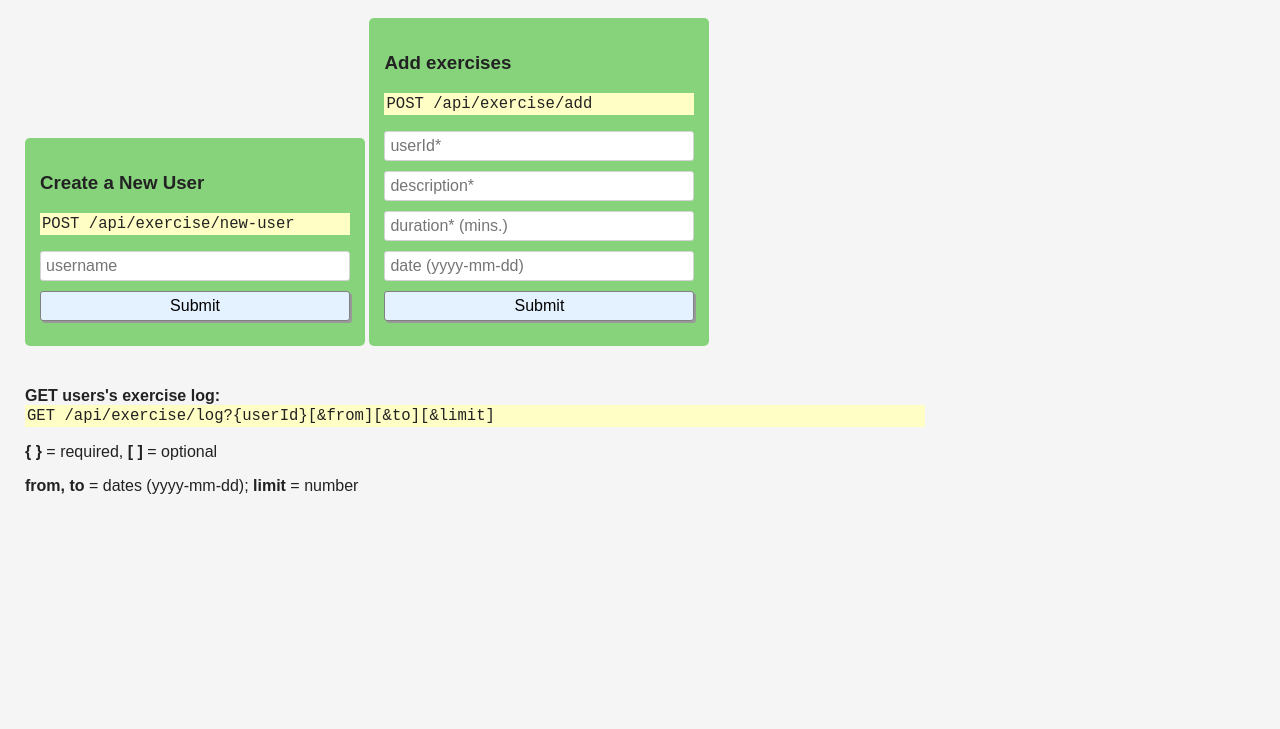
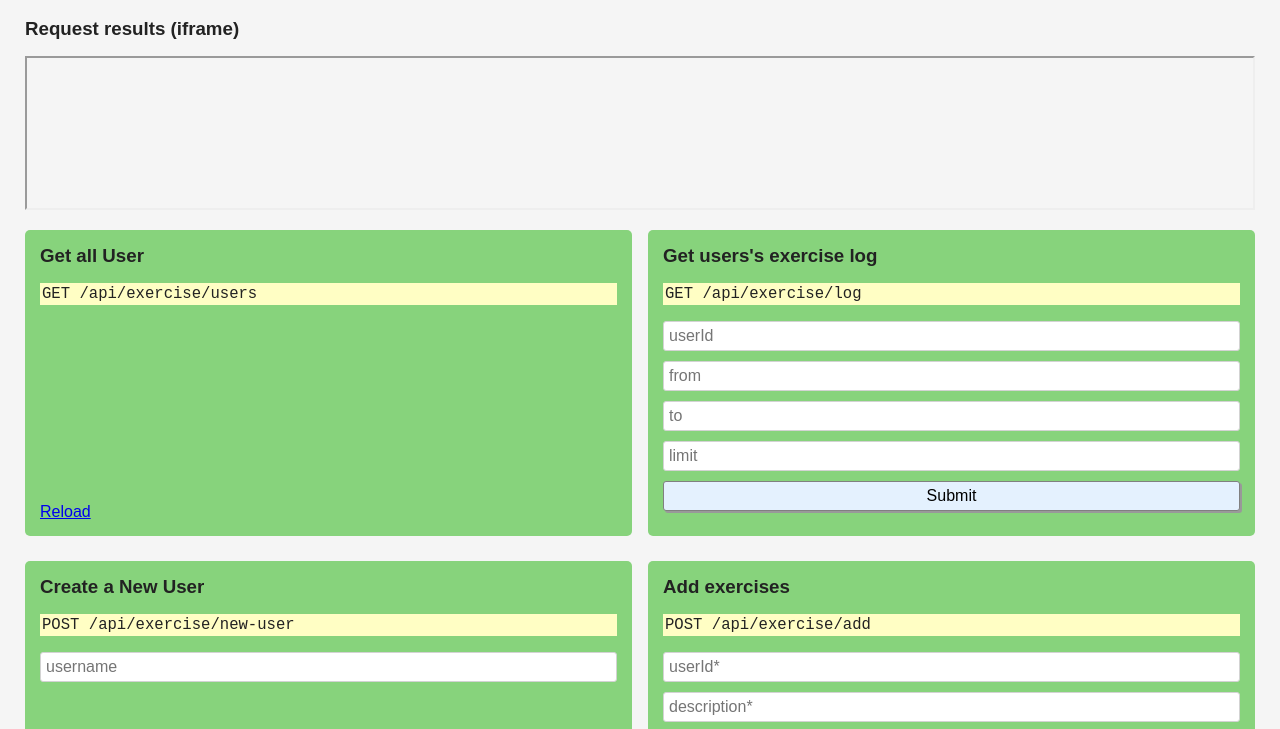
Before and after one commit to s-projects18/s-projects18-fcc-54, a website: page views/index.html in a window 1280 px wide. Shown: the part 65-794 px from the top of the page. Drawn offline with nearby package versions, Linux system fonts and the light colour scheme; files that its build step writes are made by us from their sources.

Commit message:
adjust getUser, index.html

```diff
--- a/public/style.css
+++ b/public/style.css
@@ -12,7 +12,9 @@ body {
 
 h1 {
   font-weight: bold;
-
+}
+h3 {
+  margin: 0 0 1rem 0;
 }
 
 .bold {
@@ -21,17 +23,40 @@ h1 {
 
 p {
   max-width: 900px;
+  margin: 0 0 1rem 0;
+  padding:0;
+}
+ul,li {
+  margin:0;
 }
 
-form {
+iframe {
+  width:100%;
+  margin:0 0 1rem 0;
+}
+
+@media only screen and (min-width: 769px) {
+  .form-box {
+    display:flex;
+  }
+
+  .form-box .form:first-child {
+    margin-right:1rem;
+  }
+}
+
+.form {
   margin-bottom: 25px;
   padding: 15px;
   background-color: #87D37C;
   display: inline-block;
   width: 100%;
-  max-width: 340px;
   border-radius: 5px;
+  display:flex;
+  flex-direction:column;
+  justify-content:space-between;
 }
+
 
 input {
   display: block;
@@ -62,5 +87,5 @@ code {
   background-color: #FFFEC4;
   padding: 2px;
   display:block;
-  margin:0 0 1rem 0;
+  margin:0;
 }
--- a/server.js
+++ b/server.js
@@ -63,7 +63,7 @@ app.post("/api/exercise/new-user", (req, res) => {
 );
 // next()-func
 const userCreated = res => doc => {
-      res.json({"doc":doc});
+  res.json({"doc":doc});
 }
 const userError = res => err => {
   res.json({"err":err});
--- a/views/index.html
+++ b/views/index.html
@@ -6,26 +6,63 @@
       <link rel="shortcut icon" href="https://cdn.hyperdev.com/us-east-1%3A52a203ff-088b-420f-81be-45bf559d01b1%2Ffavicon.ico" type="image/x-icon"/>
       <link href="https://fonts.googleapis.com/css?family=Roboto" rel="stylesheet" type="text/css">
       <link href="style.css" rel="stylesheet" type="text/css">
+     <script src="https://code.jquery.com/jquery-3.4.1.min.js" integrity="sha256-CSXorXvZcTkaix6Yvo6HppcZGetbYMGWSFlBw8HfCJo=" crossorigin="anonymous"></script>
+     <script src="fe.js"></script>
    </head>
 
    <body>
       <div class="container">
          <h1>Exercise tracker</h1>
-          <form action="/api/exercise/new-user" method="post">
+        <div class="Xform-box">
+          <div class="inner">
+            <h3>Request results (iframe)</h3>
+            <iframe name="result"></iframe>
+          </div>
+        </div>
+          <div class="form-box">
+            <div class="form">
+              <div class="inner">
+                <h3>Get all User</h3>
+                <p><code>GET /api/exercise/users</code></p>
+              </div>
+              <div id="allUser"></div>
+              <a href="/">Reload</a>
+            </div>
+          <form class="form" action="/api/exercise/log" method="get" target="result">
+            <div class="inner">
+            <h3>Get users's exercise log</h3>
+            <p><code>GET /api/exercise/log</code></p>
+            <input id="userId" type="text" name="userId" placeholder="userId">
+            <input id="userFrom" type="text" name="from" placeholder="from">
+            <input id="userTo" type="text" name="to" placeholder="to">
+            <input id="userLimit" type="text" name="limit" placeholder="limit">
+            </div>
+            <input type="submit" value="Submit">
+          </form>
+          </div>
+
+        </div>
+        <div class="form-box">
+          <form class="form" action="/api/exercise/new-user" method="post" target="result">
+            <div class="inner">
             <h3>Create a New User</h3>
             <p><code>POST /api/exercise/new-user</code></p>
             <input id="uname" type="text" name="username" placeholder="username">
+            </div>
             <input type="submit" value="Submit">
           </form>
-          <form action="/api/exercise/add" method="post">
+          <form class="form" action="/api/exercise/add" method="post" target="result">
+            <div class="inner">
             <h3>Add exercises</h3>
             <p><code>POST /api/exercise/add</code></p>
             <input id="uid" type="text" name="userId" placeholder="userId*">
             <input id="desc" type="text" name="description" placeholder="description*">
             <input id="dur" type="text" name="duration" placeholder="duration* (mins.)">
             <input id="dat" type="text" name="date" placeholder="date (yyyy-mm-dd)">
+            </div>
             <input type="submit" value="Submit">
           </form>
+        </div>
           <p><strong>GET users's exercise log: </strong><code>GET /api/exercise/log?{userId}[&amp;from][&amp;to][&amp;limit]</code></p>
           <p><strong>{ }</strong> = required, <strong>[ ]</strong> = optional</p>
           <p><strong>from, to</strong> = dates (yyyy-mm-dd); <strong>limit</strong> = number</p>
```
Also changed, not shown: helper/database.js (+45 -12 lines), public/fe.js (added, +7 -0 lines), README.md.
